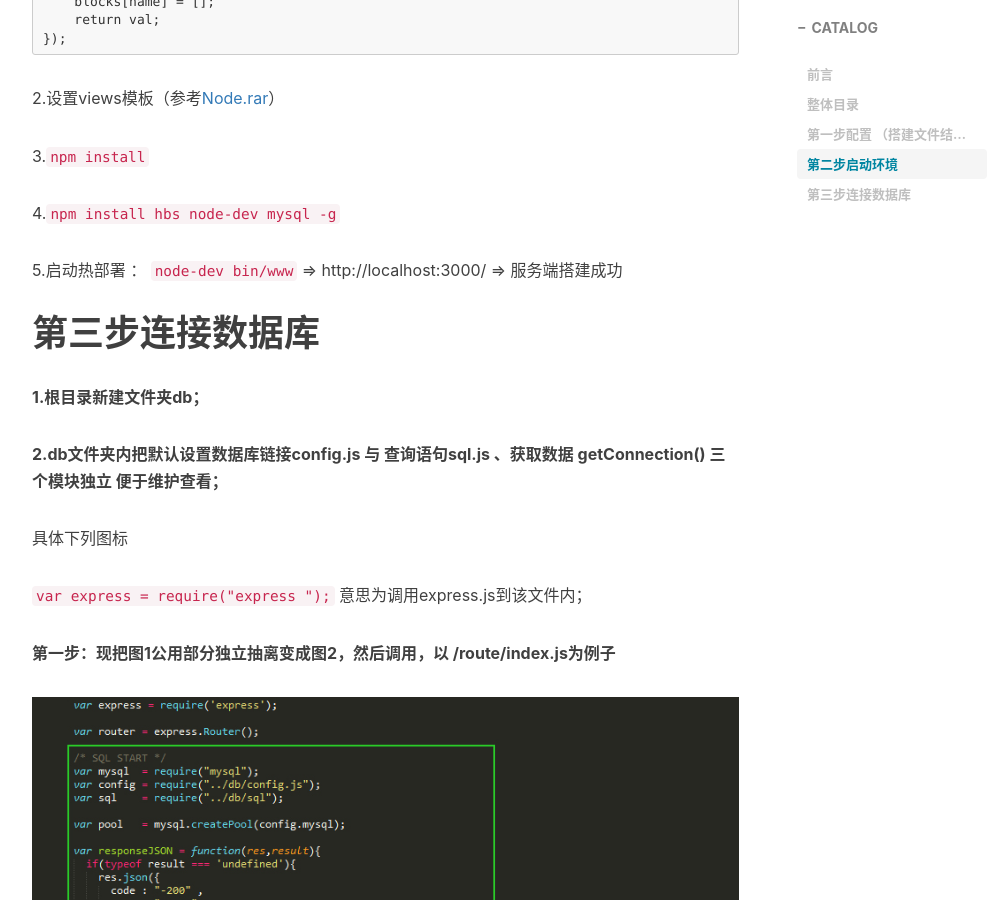
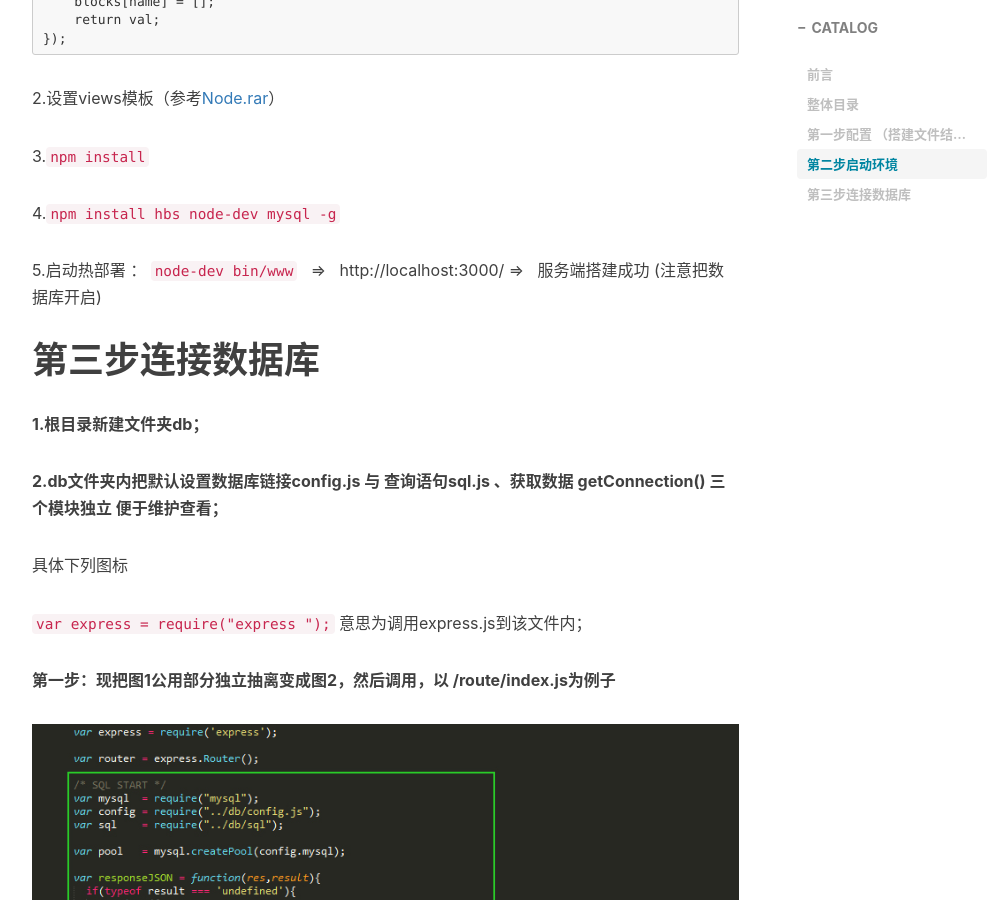
Before and after one commit to devin-huang/devin-huang.github.io, a Jekyll site: the page built from _posts/2017-08-12-Node.js搭建服务器与数据库连接.md, in a window 1280 px wide and 900 px high, scrolled down 2429 px. Shown: the whole window, without its empty margins (233-1229 px from the left). Built offline with Jekyll 4.4.1, drawn with Linux system fonts in a browser that asks for light colours; nearby versions of some CDN libraries; comment, search, counter and statistics services are not loaded.

Commit message:
Update 2017-08-12-Node.js搭建服务器与数据库连接.md

```diff
--- a/_posts/2017-08-12-Node.js搭建服务器与数据库连接.md
+++ b/_posts/2017-08-12-Node.js搭建服务器与数据库连接.md
@@ -67,7 +67,7 @@ hbs.registerHelper('block', function(name) {
 
 4.`npm install hbs node-dev mysql -g`
 
-5.启动热部署 ： `node-dev bin/www`   =>   http://localhost:3000/  =>   服务端搭建成功
+5.启动热部署 ： `node-dev bin/www`   =>   http://localhost:3000/  =>   服务端搭建成功 (注意把数据库开启)
 
 # 第三步连接数据库
 
```
